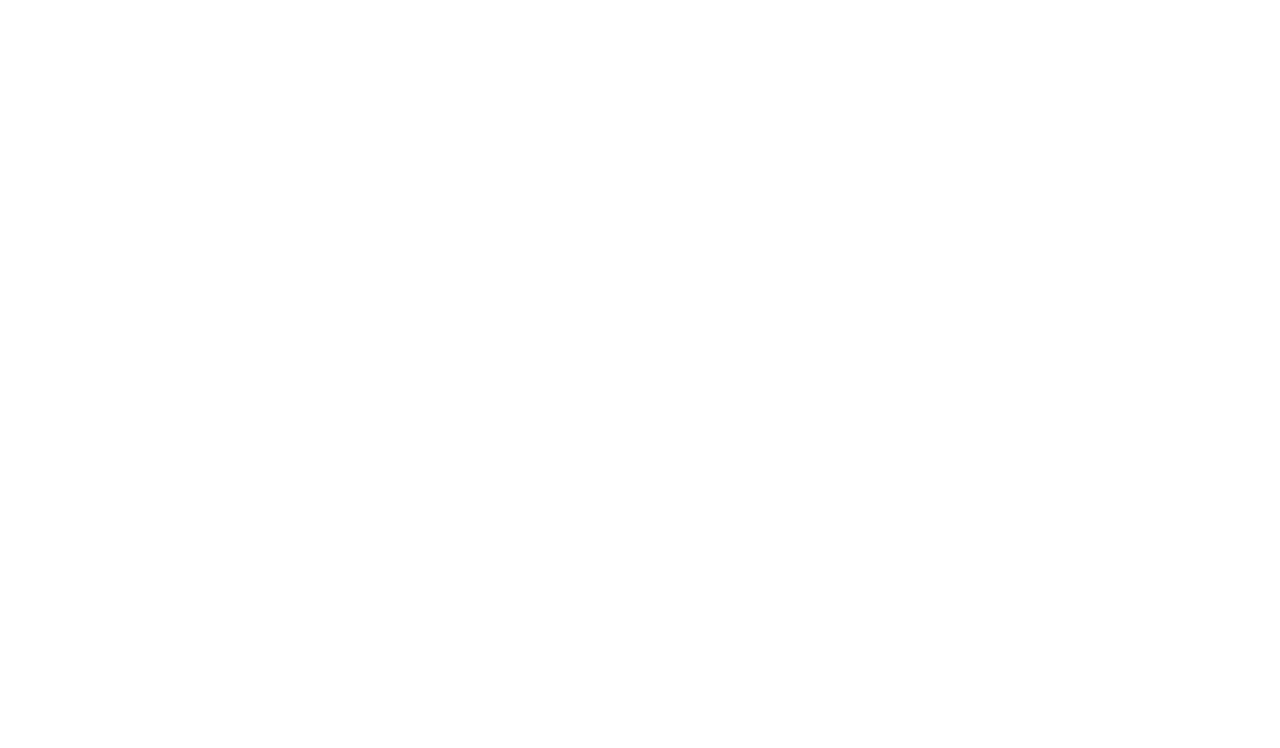
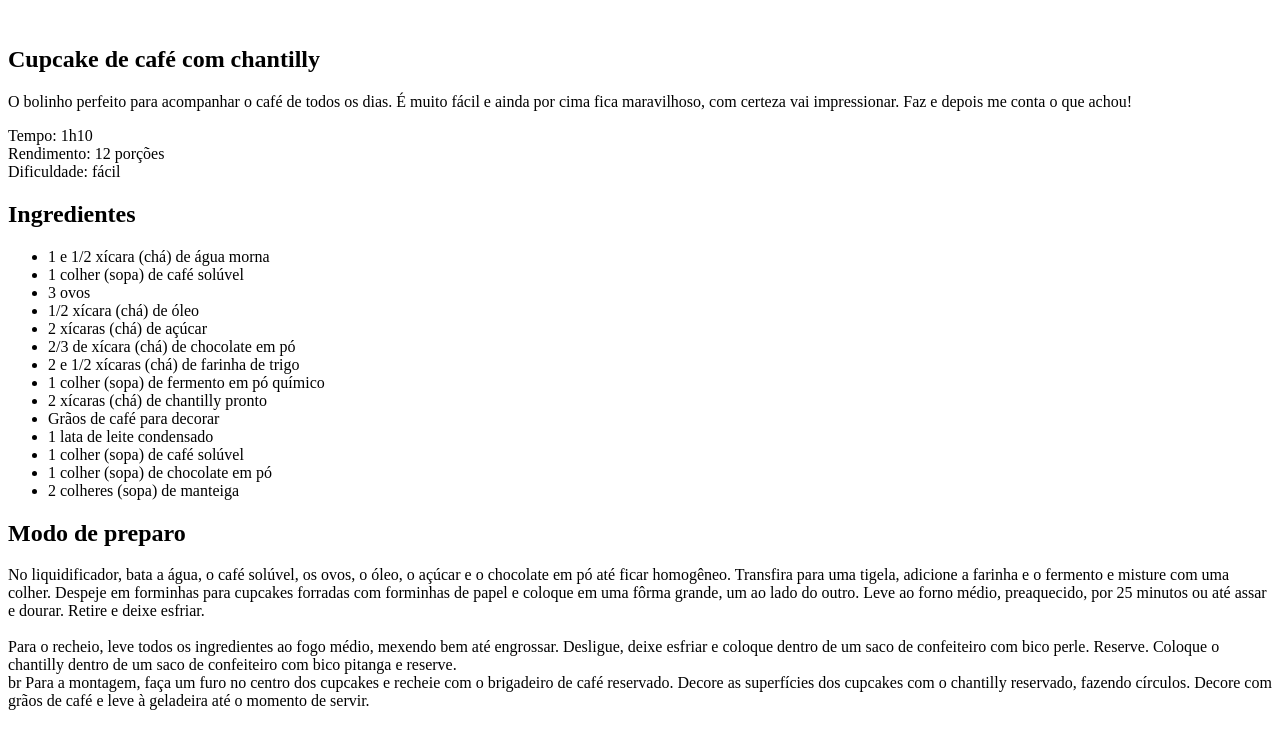
Before and after one commit to tuliomarquesmota/Personal-Project---Recipe-Page, a plain HTML site: page index.html in a window 1280 px wide. Drawn offline with Linux system fonts and the light colour scheme.

Commit message:
html structure

```diff
--- a/index.html
+++ b/index.html
@@ -6,6 +6,47 @@
     <title>Document</title>
 </head>
 <body>
+    <div id="page">
+        <img src="" alt="">
+        <main>
+            <section id="about">
+                <h1>Cupcake de café com chantilly</h1>
+                <p>O bolinho perfeito para acompanhar o café de todos os dias. É muito fácil e ainda por cima fica maravilhoso, com certeza vai impressionar. Faz e depois me conta o que achou!</p>
+                <p>
+                    Tempo: 1h10 <br>
+                    Rendimento: 12 porções <br> Dificuldade: fácil
+                </p>
+            </section>
+            <section id="ingredients">
+                <h2>Ingredientes</h2>
+                <ul>
+                    <li>1 e 1/2 xícara (chá) de água morna</li>
+                    <li>1 colher (sopa) de café solúvel</li>
+                    <li>3 ovos</li>
+                    <li>1/2 xícara (chá) de óleo</li>
+                    <li>2 xícaras (chá) de açúcar</li>
+                    <li>2/3 de xícara (chá) de chocolate em pó</li>
+                    <li>2 e 1/2 xícaras (chá) de farinha de trigo</li>
+                    <li>1 colher (sopa) de fermento em pó químico</li>
+                    <li>2 xícaras (chá) de chantilly pronto</li>
+                    <li>Grãos de café para decorar</li>
+                    <li>1 lata de leite condensado</li>
+                    <li>1 colher (sopa) de café solúvel</li>
+                    <li>1 colher (sopa) de chocolate em pó</li>
+                    <li>2 colheres (sopa) de manteiga</li>
+                </ul>
+            </section>
 
+            <section id="preparation">
+                <h2>Modo de preparo</h2>
+                <p>
+                    No liquidificador, bata a água, o café solúvel, os ovos, o óleo, o açúcar e o chocolate em pó até ficar homogêneo. Transfira para uma tigela, adicione a farinha e o fermento e misture com uma colher. Despeje em forminhas para cupcakes forradas com forminhas de papel e coloque em uma fôrma grande, um ao lado do outro. Leve ao forno médio, preaquecido, por 25 minutos ou até assar e dourar. Retire e deixe esfriar.
+                    <br><br>
+                    Para o recheio, leve todos os ingredientes ao fogo médio, mexendo bem até engrossar. Desligue, deixe esfriar e coloque dentro de um saco de confeiteiro com bico perle. Reserve. Coloque o chantilly dentro de um saco de confeiteiro com bico pitanga e reserve.
+                    <br>br
+                    Para a montagem, faça um furo no centro dos cupcakes e recheie com o brigadeiro de café reservado. Decore as superfícies dos cupcakes com o chantilly reservado, fazendo círculos. Decore com grãos de café e leve à geladeira até o momento de servir.</p>
+            </section>
+        </main>
+    </div>
 </body>
-</html>
+    </html>
```
